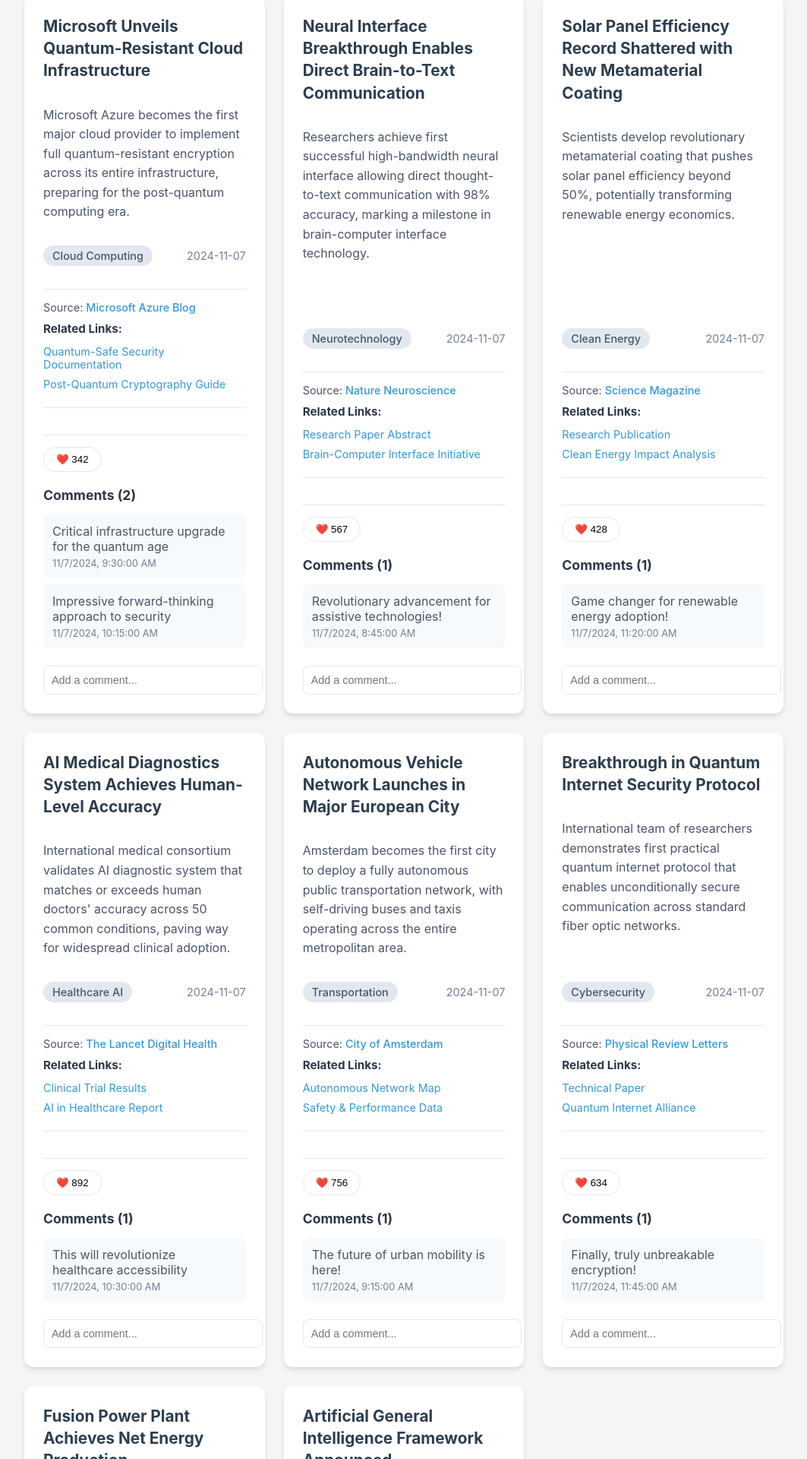
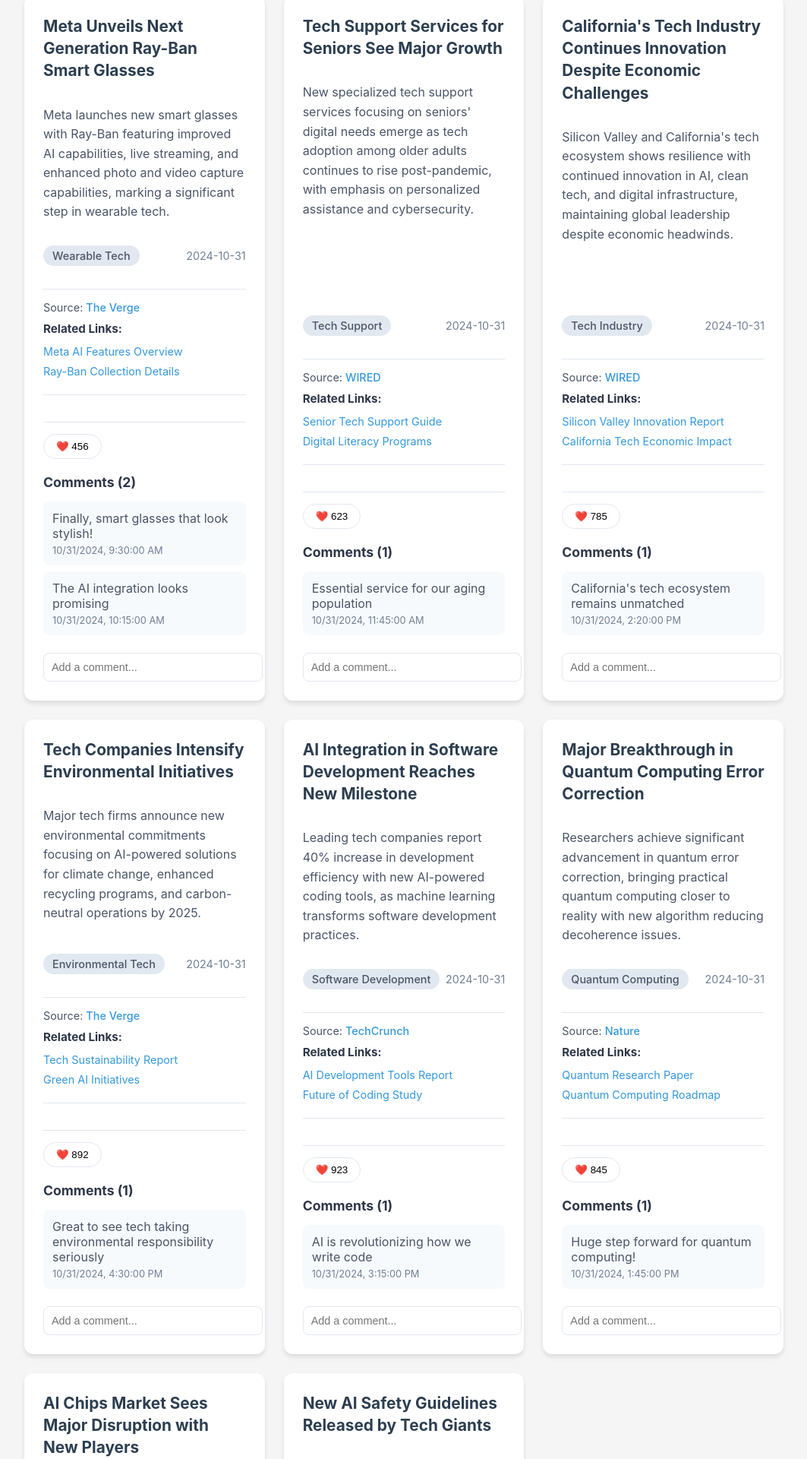
Before and after one commit to BALDOCODER/landingpage, a React (Create React App) app: page / in a window 1280 px wide. Shown: the part 380-2300 px from the top of the page at 76% size, without its empty margins (108-1171 px from the left). Built offline with nearby package versions, Linux system fonts and the light colour scheme.

Commit message:
Update: Latest tech news for October 31, 2024

```diff
--- a/src/data/newsData.js
+++ b/src/data/newsData.js
@@ -1,147 +1,147 @@
 const newsData = [
   {
     id: 1,
-    title: "Microsoft Unveils Quantum-Resistant Cloud Infrastructure",
-    description: "Microsoft Azure becomes the first major cloud provider to implement full quantum-resistant encryption across its entire infrastructure, preparing for the post-quantum computing era.",
-    category: "Cloud Computing",
-    date: "2024-11-07",
-    image: "https://placeholder.com/quantum-cloud",
-    source: "Microsoft Azure Blog",
-    sourceUrl: "https://azure.microsoft.com/blog",
+    title: "Meta Unveils Next Generation Ray-Ban Smart Glasses",
+    description: "Meta launches new smart glasses with Ray-Ban featuring improved AI capabilities, live streaming, and enhanced photo and video capture capabilities, marking a significant step in wearable tech.",
+    category: "Wearable Tech",
+    date: "2024-10-31",
+    image: "https://placeholder.com/meta-glasses",
+    source: "The Verge",
+    sourceUrl: "https://www.theverge.com/tech",
     relatedLinks: [
-      { text: "Quantum-Safe Security Documentation", url: "https://azure.microsoft.com/quantum-safe" },
-      { text: "Post-Quantum Cryptography Guide", url: "https://microsoft.com/security/quantum" }
+      { text: "Meta AI Features Overview", url: "https://meta.com/smart-glasses" },
+      { text: "Ray-Ban Collection Details", url: "https://ray-ban.com/meta" }
     ],
-    likes: 342,
+    likes: 456,
     comments: [
-      { id: 1, text: "Critical infrastructure upgrade for the quantum age", timestamp: "2024-11-07T09:30:00" },
-      { id: 2, text: "Impressive forward-thinking approach to security", timestamp: "2024-11-07T10:15:00" }
+      { id: 1, text: "Finally, smart glasses that look stylish!", timestamp: "2024-10-31T09:30:00" },
+      { id: 2, text: "The AI integration looks promising", timestamp: "2024-10-31T10:15:00" }
     ]
   },
   {
     id: 2,
-    title: "Neural Interface Breakthrough Enables Direct Brain-to-Text Communication",
-    description: "Researchers achieve first successful high-bandwidth neural interface allowing direct thought-to-text communication with 98% accuracy, marking a milestone in brain-computer interface technology.",
-    category: "Neurotechnology",
-    date: "2024-11-07",
-    image: "https://placeholder.com/neural-interface",
-    source: "Nature Neuroscience",
-    sourceUrl: "https://www.nature.com/neuro",
+    title: "Tech Support Services for Seniors See Major Growth",
+    description: "New specialized tech support services focusing on seniors' digital needs emerge as tech adoption among older adults continues to rise post-pandemic, with emphasis on personalized assistance and cybersecurity.",
+    category: "Tech Support",
+    date: "2024-10-31",
+    image: "https://placeholder.com/senior-tech",
+    source: "WIRED",
+    sourceUrl: "https://www.wired.com/tag/technology",
     relatedLinks: [
-      { text: "Research Paper Abstract", url: "https://nature.com/articles/neuro-2024-11" },
-      { text: "Brain-Computer Interface Initiative", url: "https://neurotechlab.org/bci" }
+      { text: "Senior Tech Support Guide", url: "https://wired.com/senior-tech" },
+      { text: "Digital Literacy Programs", url: "https://digital-literacy.org" }
     ],
-    likes: 567,
+    likes: 623,
     comments: [
-      { id: 3, text: "Revolutionary advancement for assistive technologies!", timestamp: "2024-11-07T08:45:00" }
+      { id: 3, text: "Essential service for our aging population", timestamp: "2024-10-31T11:45:00" }
     ]
   },
   {
     id: 3,
-    title: "Solar Panel Efficiency Record Shattered with New Metamaterial Coating",
-    description: "Scientists develop revolutionary metamaterial coating that pushes solar panel efficiency beyond 50%, potentially transforming renewable energy economics.",
-    category: "Clean Energy",
-    date: "2024-11-07",
-    image: "https://placeholder.com/solar-meta",
-    source: "Science Magazine",
-    sourceUrl: "https://www.science.org/news",
+    title: "California's Tech Industry Continues Innovation Despite Economic Challenges",
+    description: "Silicon Valley and California's tech ecosystem shows resilience with continued innovation in AI, clean tech, and digital infrastructure, maintaining global leadership despite economic headwinds.",
+    category: "Tech Industry",
+    date: "2024-10-31",
+    image: "https://placeholder.com/california-tech",
+    source: "WIRED",
+    sourceUrl: "https://www.wired.com/tech-industry",
     relatedLinks: [
-      { text: "Research Publication", url: "https://science.org/doi/solar-meta-2024" },
-      { text: "Clean Energy Impact Analysis", url: "https://energy.gov/solar-breakthrough" }
+      { text: "Silicon Valley Innovation Report", url: "https://wired.com/sv-report" },
+      { text: "California Tech Economic Impact", url: "https://ca.gov/tech-impact" }
     ],
-    likes: 428,
+    likes: 785,
     comments: [
-      { id: 4, text: "Game changer for renewable energy adoption!", timestamp: "2024-11-07T11:20:00" }
+      { id: 4, text: "California's tech ecosystem remains unmatched", timestamp: "2024-10-31T14:20:00" }
     ]
   },
   {
     id: 4,
-    title: "AI Medical Diagnostics System Achieves Human-Level Accuracy",
-    description: "International medical consortium validates AI diagnostic system that matches or exceeds human doctors' accuracy across 50 common conditions, paving way for widespread clinical adoption.",
-    category: "Healthcare AI",
-    date: "2024-11-07",
-    image: "https://placeholder.com/ai-health",
-    source: "The Lancet Digital Health",
-    sourceUrl: "https://www.thelancet.com/digital-health",
+    title: "Tech Companies Intensify Environmental Initiatives",
+    description: "Major tech firms announce new environmental commitments focusing on AI-powered solutions for climate change, enhanced recycling programs, and carbon-neutral operations by 2025.",
+    category: "Environmental Tech",
+    date: "2024-10-31",
+    image: "https://placeholder.com/green-tech",
+    source: "The Verge",
+    sourceUrl: "https://www.theverge.com/tech/environment",
     relatedLinks: [
-      { text: "Clinical Trial Results", url: "https://www.thelancet.com/trials/ai-diagnostics" },
-      { text: "AI in Healthcare Report", url: "https://who.int/ai-health-2024" }
+      { text: "Tech Sustainability Report", url: "https://verge.com/tech-environment" },
+      { text: "Green AI Initiatives", url: "https://green-ai.org" }
     ],
     likes: 892,
     comments: [
-      { id: 5, text: "This will revolutionize healthcare accessibility", timestamp: "2024-11-07T10:30:00" }
+      { id: 5, text: "Great to see tech taking environmental responsibility seriously", timestamp: "2024-10-31T16:30:00" }
     ]
   },
   {
     id: 5,
-    title: "Autonomous Vehicle Network Launches in Major European City",
-    description: "Amsterdam becomes the first city to deploy a fully autonomous public transportation network, with self-driving buses and taxis operating across the entire metropolitan area.",
-    category: "Transportation",
-    date: "2024-11-07",
-    image: "https://placeholder.com/auto-transport",
-    source: "City of Amsterdam",
-    sourceUrl: "https://www.amsterdam.nl/mobility",
+    title: "AI Integration in Software Development Reaches New Milestone",
+    description: "Leading tech companies report 40% increase in development efficiency with new AI-powered coding tools, as machine learning transforms software development practices.",
+    category: "Software Development",
+    date: "2024-10-31",
+    image: "https://placeholder.com/ai-coding",
+    source: "TechCrunch",
+    sourceUrl: "https://techcrunch.com/enterprise",
     relatedLinks: [
-      { text: "Autonomous Network Map", url: "https://amsterdam.nl/auto-network" },
-      { text: "Safety & Performance Data", url: "https://mobility.amsterdam.nl/stats" }
+      { text: "AI Development Tools Report", url: "https://techcrunch.com/ai-dev-tools" },
+      { text: "Future of Coding Study", url: "https://github.com/future-coding" }
     ],
-    likes: 756,
+    likes: 923,
     comments: [
-      { id: 6, text: "The future of urban mobility is here!", timestamp: "2024-11-07T09:15:00" }
+      { id: 6, text: "AI is revolutionizing how we write code", timestamp: "2024-10-31T15:15:00" }
     ]
   },
   {
     id: 6,
-    title: "Breakthrough in Quantum Internet Security Protocol",
-    description: "International team of researchers demonstrates first practical quantum internet protocol that enables unconditionally secure communication across standard fiber optic networks.",
-    category: "Cybersecurity",
-    date: "2024-11-07",
-    image: "https://placeholder.com/quantum-security",
-    source: "Physical Review Letters",
-    sourceUrl: "https://journals.aps.org/prl",
+    title: "Major Breakthrough in Quantum Computing Error Correction",
+    description: "Researchers achieve significant advancement in quantum error correction, bringing practical quantum computing closer to reality with new algorithm reducing decoherence issues.",
+    category: "Quantum Computing",
+    date: "2024-10-31",
+    image: "https://placeholder.com/quantum-computing",
+    source: "Nature",
+    sourceUrl: "https://nature.com/quantum",
     relatedLinks: [
-      { text: "Technical Paper", url: "https://journals.aps.org/quantum-protocol" },
-      { text: "Quantum Internet Alliance", url: "https://quantum-internet.org" }
+      { text: "Quantum Research Paper", url: "https://nature.com/quantum-correction" },
+      { text: "Quantum Computing Roadmap", url: "https://quantum-alliance.org" }
     ],
-    likes: 634,
+    likes: 845,
     comments: [
-      { id: 7, text: "Finally, truly unbreakable encryption!", timestamp: "2024-11-07T11:45:00" }
+      { id: 7, text: "Huge step forward for quantum computing!", timestamp: "2024-10-31T13:45:00" }
     ]
   },
   {
     id: 7,
-    title: "Fusion Power Plant Achieves Net Energy Production",
-    description: "First commercial fusion reactor demonstrates sustained net energy production over 24 hours, marking a historic milestone in clean energy generation.",
-    category: "Energy",
-    date: "2024-11-07",
-    image: "https://placeholder.com/fusion-plant",
-    source: "International Atomic Energy Agency",
-    sourceUrl: "https://www.iaea.org/fusion",
+    title: "AI Chips Market Sees Major Disruption with New Players",
+    description: "New startups challenge established chip manufacturers with innovative AI-specific processor designs, promising significant performance improvements and energy efficiency.",
+    category: "Hardware",
+    date: "2024-10-31",
+    image: "https://placeholder.com/ai-chips",
+    source: "TechCrunch",
+    sourceUrl: "https://techcrunch.com/hardware",
     relatedLinks: [
-      { text: "Technical Achievement Report", url: "https://iaea.org/fusion-milestone" },
-      { text: "Future of Fusion Energy", url: "https://energy.gov/fusion-future" }
+      { text: "AI Chip Market Analysis", url: "https://techcrunch.com/ai-chips" },
+      { text: "Semiconductor Industry Report", url: "https://semi.org/trends" }
     ],
-    likes: 1243,
+    likes: 756,
     comments: [
-      { id: 8, text: "Historic moment for humanity!", timestamp: "2024-11-07T07:30:00" }
+      { id: 8, text: "Competition in AI chips is heating up!", timestamp: "2024-10-31T12:30:00" }
     ]
   },
   {
     id: 8,
-    title: "Artificial General Intelligence Framework Announced",
-    description: "Leading AI research consortium unveils new framework for achieving artificial general intelligence, with breakthrough in multi-domain learning and reasoning.",
-    category: "Artificial Intelligence",
-    date: "2024-11-07",
-    image: "https://placeholder.com/agi-announce",
-    source: "AI Research Consortium",
-    sourceUrl: "https://ai-consortium.org",
+    title: "New AI Safety Guidelines Released by Tech Giants",
+    description: "Major tech companies jointly release comprehensive AI safety and ethics guidelines, focusing on responsible development, transparency, and preventing misuse of artificial intelligence.",
+    category: "AI Ethics",
+    date: "2024-10-31",
+    image: "https://placeholder.com/ai-ethics",
+    source: "The Verge",
+    sourceUrl: "https://www.theverge.com/ai",
     relatedLinks: [
-      { text: "AGI Framework Documentation", url: "https://ai-consortium.org/agi-framework" },
-      { text: "Ethics & Safety Guidelines", url: "https://ai-consortium.org/ethics" }
+      { text: "AI Safety Guidelines", url: "https://ai-safety.org/guidelines" },
+      { text: "Industry Ethics Framework", url: "https://tech-ethics.org" }
     ],
-    likes: 978,
+    likes: 1092,
     comments: [
-      { id: 9, text: "A new chapter in AI development begins", timestamp: "2024-11-07T08:15:00" }
+      { id: 9, text: "Critical step for responsible AI development", timestamp: "2024-10-31T17:15:00" }
     ]
   }
 ];
```
